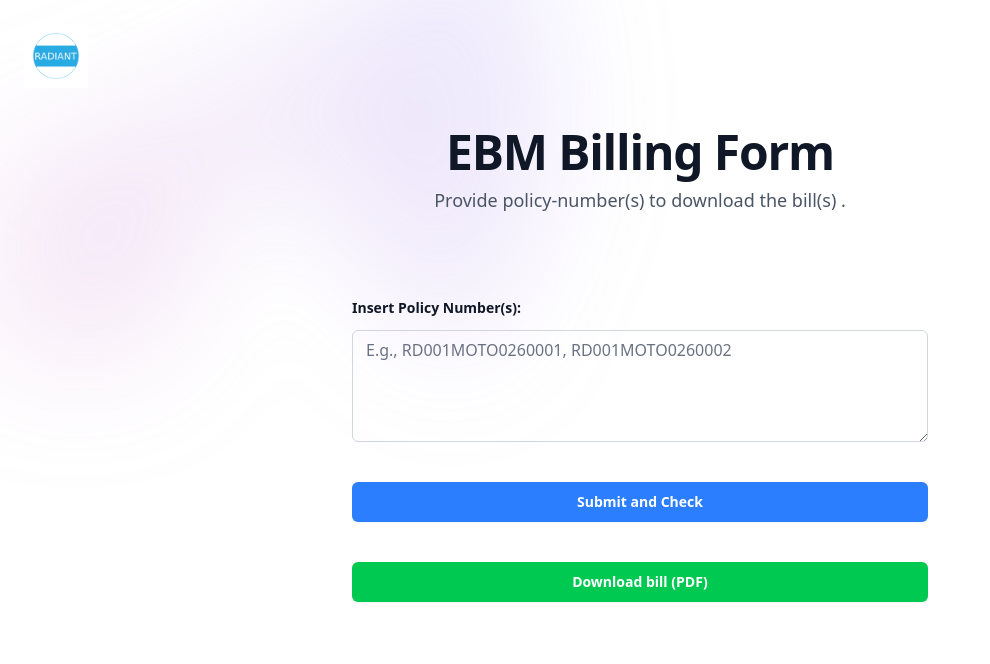
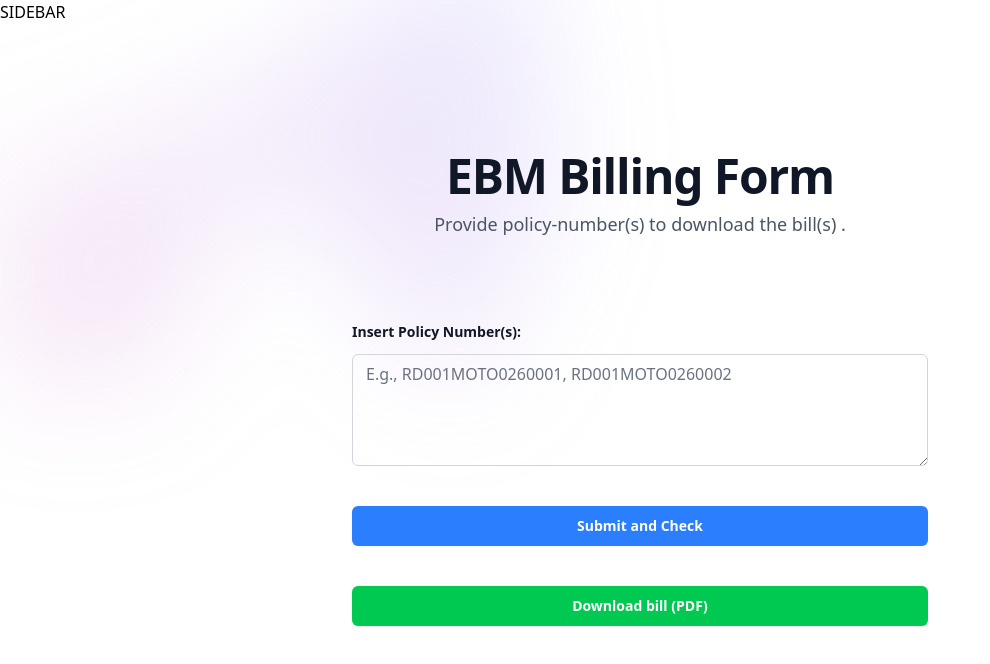
Before and after one commit to Nkurclebert/Radiant_billing_form, a Next.js app: page / in a window 1280 px wide. Shown: the top 664 px of the page, without its empty margins (0-990 px from the left). Built offline with nearby package versions, Linux system fonts and the light colour scheme.

Commit message:
implement file and folder restructuring

```diff
--- /dev/null
+++ b/app/(auth)/layout.jsx
@@ -0,0 +1,3 @@
+export default function authLayout({ children }) {
+  return <main>{children}</main>;
+}
--- /dev/null
+++ b/app/(auth)/sign-in/page.jsx
@@ -0,0 +1,9 @@
+import React from 'react'
+
+const signIn = () => {
+  return (
+    <div>signIn</div>
+  )
+}
+
+export default signIn
--- /dev/null
+++ b/app/(auth)/sign-up/page.jsx
@@ -0,0 +1,9 @@
+import React from 'react'
+
+const signUp = () => {
+  return (
+    <div>signUp</div>
+  )
+}
+
+export default signUp
--- /dev/null
+++ b/app/(root)/layout.jsx
@@ -0,0 +1,9 @@
+
+export default function RootLayout({ children }) {
+  return (
+    <main>
+        SIDEBAR
+        {children}
+    </main>
+  )
+}
--- a/app/page.jsx
+++ b/app/(root)/page.jsx
@@ -17,7 +17,7 @@ export default function BillingForm() {
 
   return (
     <div className="isolate bg-white px-6 py-24 sm:py-32 lg:px-8 relative">
-      <img src="/icons/logo.png" className='absolute top-6 left-6 w-16 h-16'/>
+
       <div
         aria-hidden="true"
         className="absolute inset-x-0 -top-40 -z-10 transform-gpu overflow-hidden blur-3xl sm:-top-80"
--- a/tsconfig.json
+++ b/tsconfig.json
@@ -29,6 +29,6 @@
     ".next/types/**/*.ts",
     ".next/dev/types/**/*.ts",
     "**/*.mts"
-, "app/page.jsx", "app/layout.jsx"  ],
+, "app/(root)/page.jsx", "app/layout.jsx", "app/(auth)/layout.jsx"  ],
   "exclude": ["node_modules"]
 }
```
